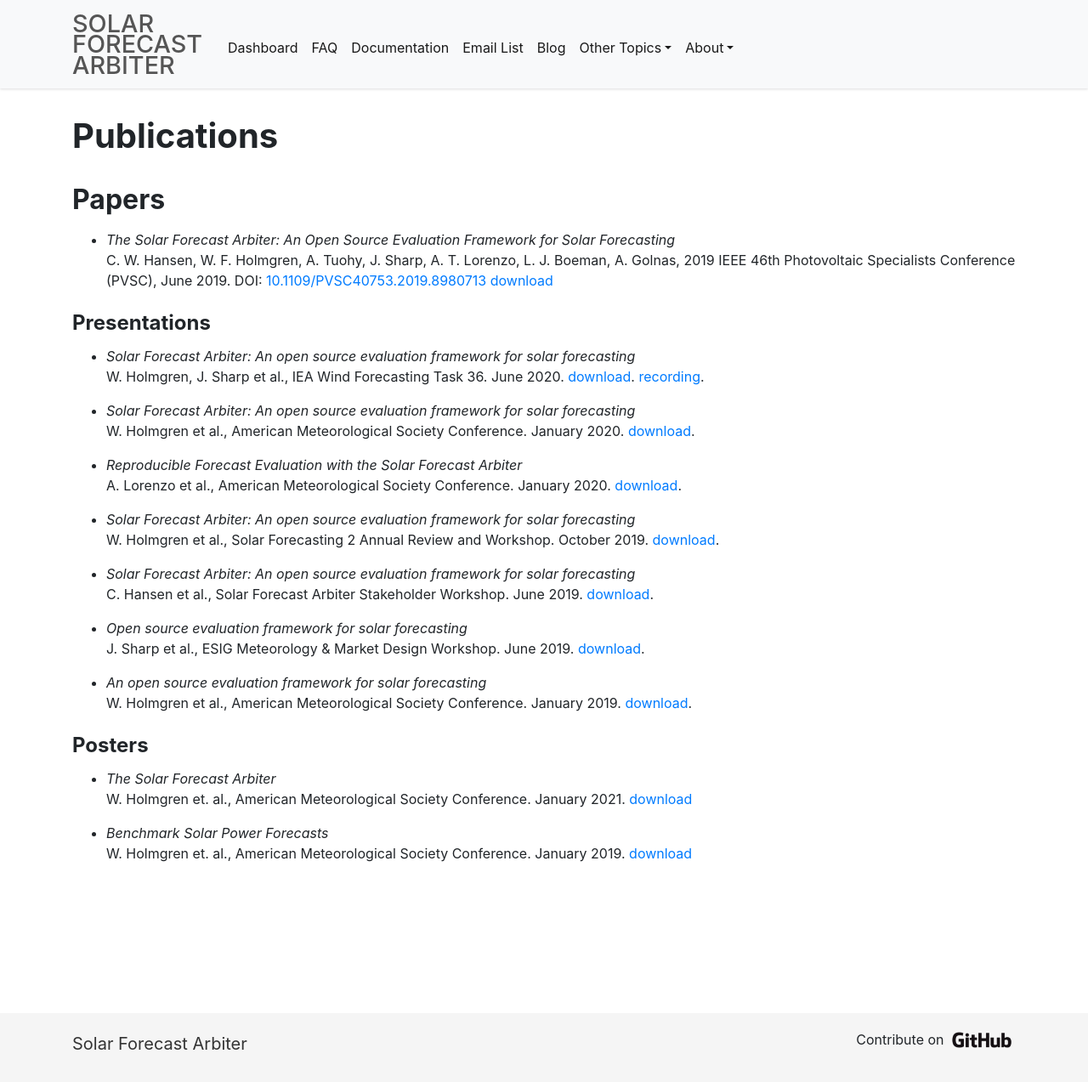
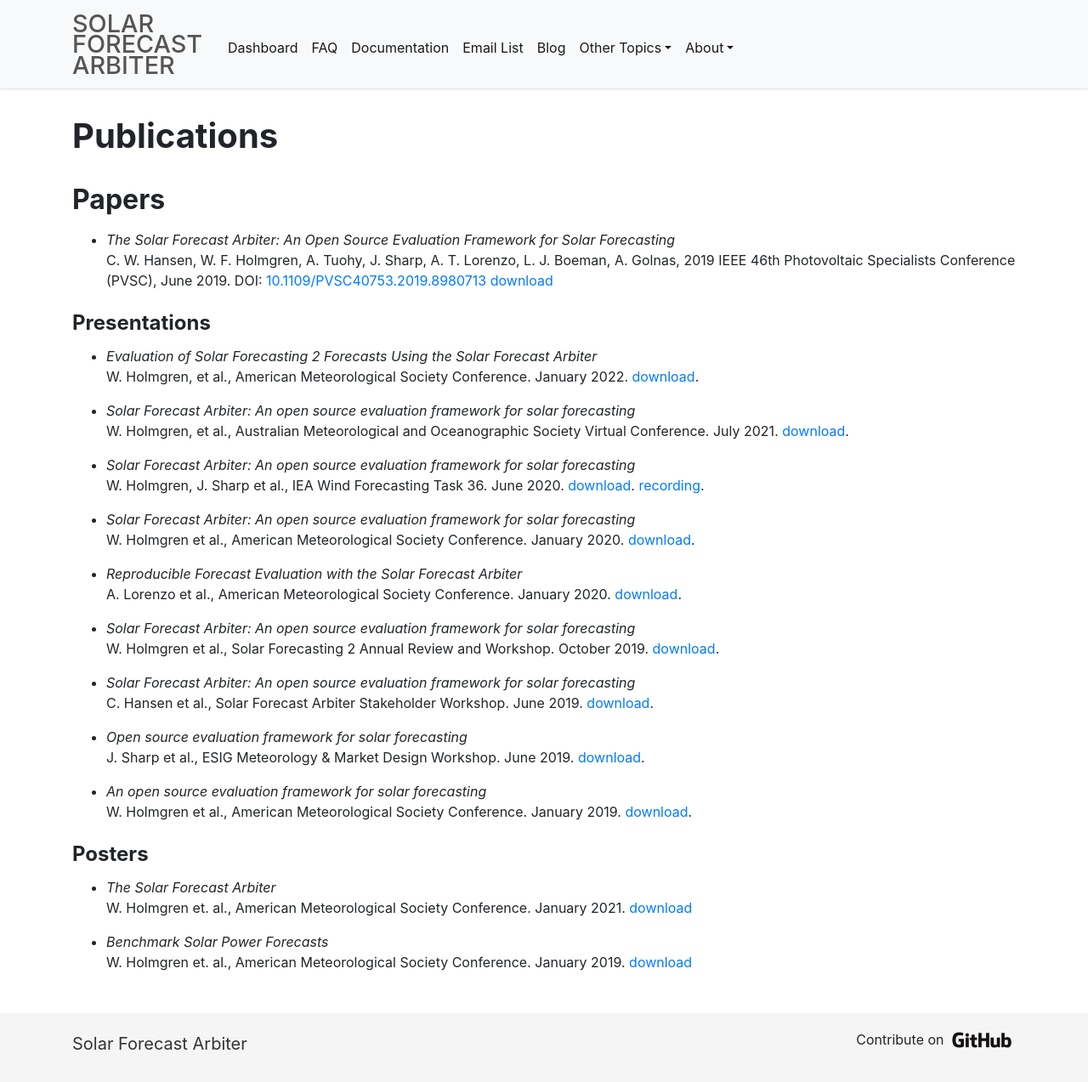
Before and after one commit to SolarArbiter/SolarArbiter.github.io, a Jekyll site: the page built from publications.md, in a window 1280 px wide and 1273 px high. Shown: the whole window at 85% size. Built offline with Jekyll 4.4.1, drawn with Linux system fonts in a browser that asks for light colours.

Commit message:
add amos 21 and ams 22 presentations (#219)

```diff
--- a/_data/presentations.yml
+++ b/_data/presentations.yml
@@ -1,3 +1,13 @@
+- authors: W. Holmgren, et al.
+  title: "Evaluation of Solar Forecasting 2 Forecasts Using the Solar Forecast Arbiter"
+  place: American Meteorological Society Conference
+  date: January 2022
+  link: assets/presentations/2022 AMS SFA.pdf
+- authors: W. Holmgren, et al.
+  title: "Solar Forecast Arbiter: An open source evaluation framework for solar forecasting"
+  place: Australian Meteorological and Oceanographic Society Virtual Conference
+  date: July 2021
+  link: assets/presentations/2021 AMOS SFA.pdf
 - authors: W. Holmgren, J. Sharp et al.
   title: "Solar Forecast Arbiter: An open source evaluation framework for solar forecasting"
   place: IEA Wind Forecasting Task 36
```
Also changed, not shown: 2 other files.
